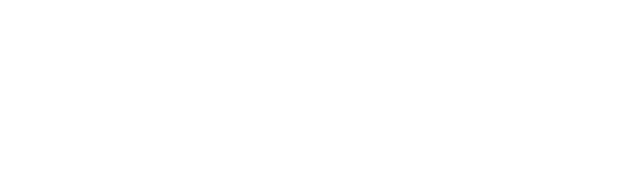
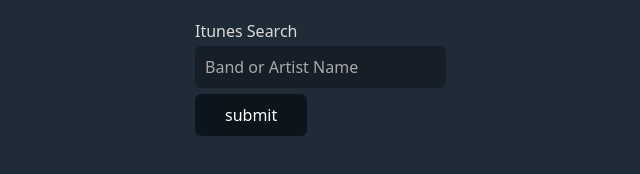
Before and after one commit to Momentum-Team-15/search-with-itunes-Timcooper709, a website: page index.html in a window 1280 px wide. Shown: the whole page, without its empty margins (45-685 px from the left). Drawn offline with nearby package versions, Linux system fonts and the light colour scheme.

Commit message:
water.css

```diff
--- a/index.html
+++ b/index.html
@@ -1,11 +1,28 @@
 <!DOCTYPE html>
 <html lang="en">
+
 <head>
+
   <meta charset="UTF-8">
   <meta name="viewport" content="width=device-width, initial-scale=1.0">
   <script src="main.js" defer></script>
+  <link rel="stylesheet" href="https://cdn.jsdelivr.net/npm/water.css@2/out/dark.css">
   <title>Music Search</title>
 </head>
+
 <body>
+  <div class="feild">
+    <label class="label">Itunes Search</label>
+    <div class="control">
+      <input type="band name" type="text" placeholder="Band or Artist Name">
+      <button>submit</button>
+
+
+
+
+
+    </div>
+
 </body>
+
 </html>
--- a/main.js
+++ b/main.js
@@ -0,0 +1 @@
+console.log("hello world");
```
